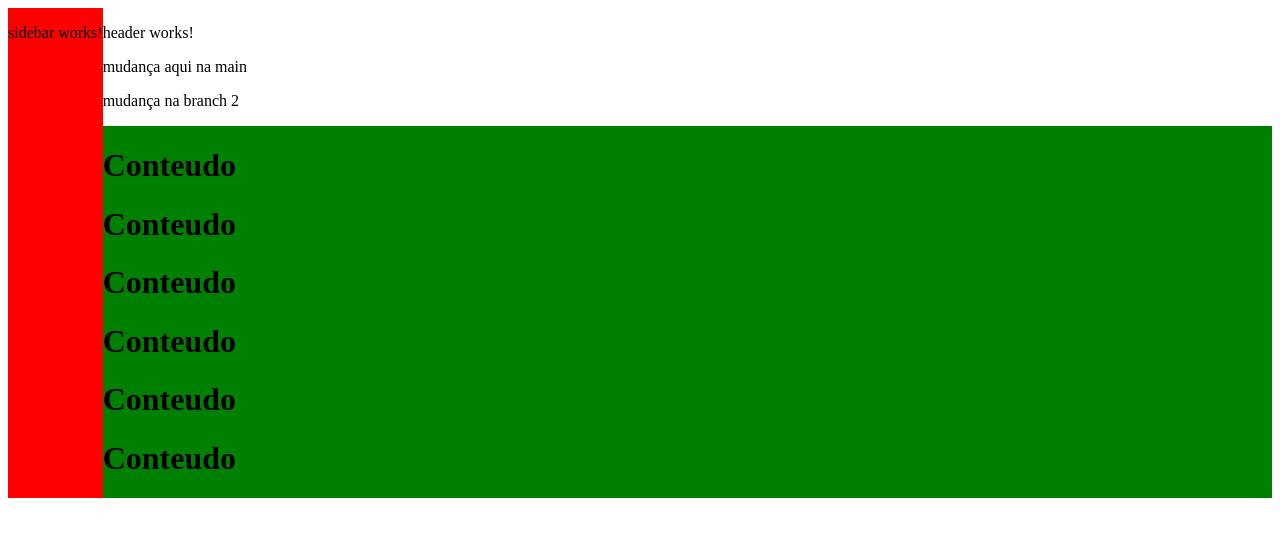
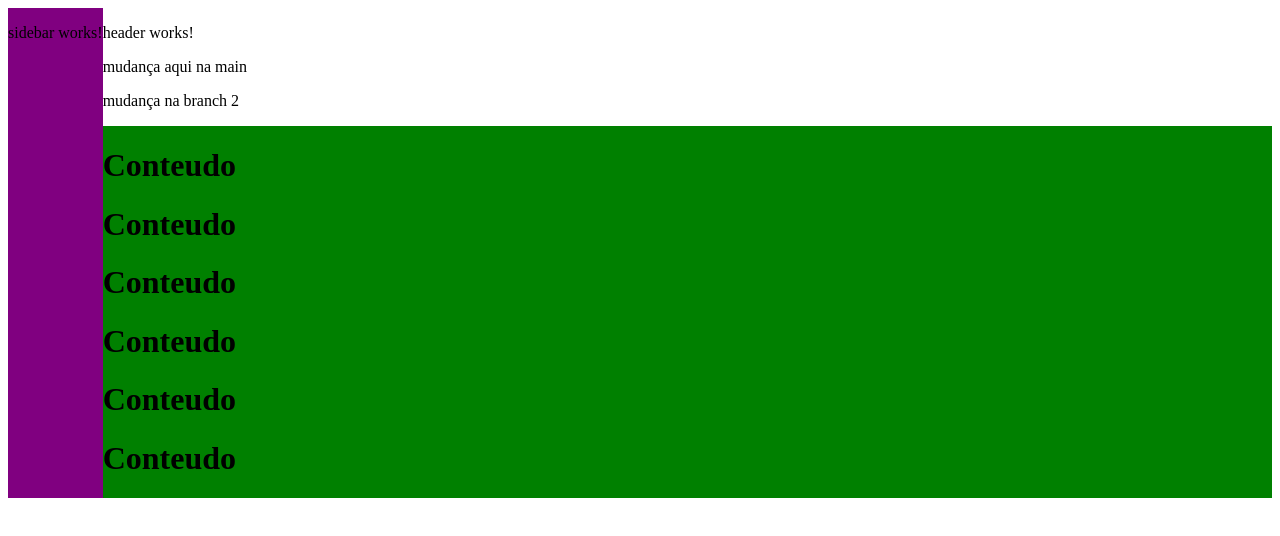
Before and after one commit to alanjhonnes/mentoria-3, an Angular app: page / in a window 1280 px wide. Shown: the top 536 px of the page. Built offline with nearby package versions, Linux system fonts and the light colour scheme.

Commit message:
Update sidebar.component.scss

```diff
--- a/src/app/sidebar/sidebar.component.scss
+++ b/src/app/sidebar/sidebar.component.scss
@@ -1,4 +1,4 @@
 :host {
     grid-area: sidebar;
-    background: red;
+    background: purple;
 }
```
